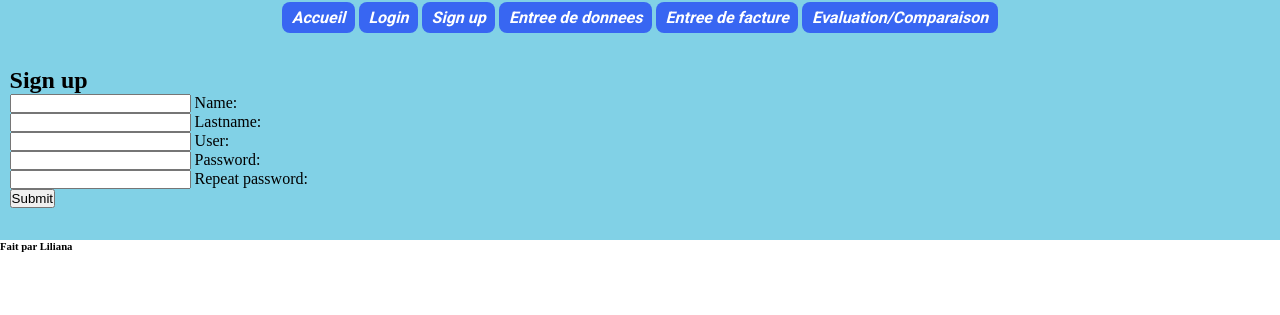
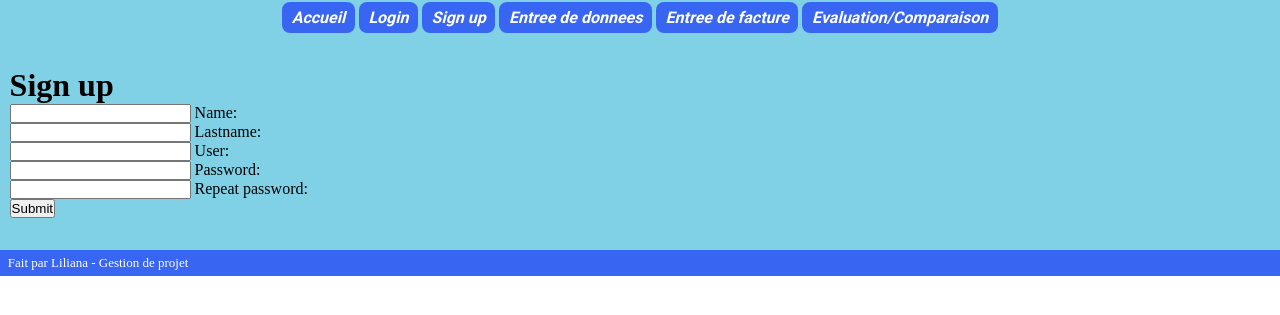
Before and after one commit to LROM/calculconsommationelectrique, a PHP site: page /sign_up.php in a window 1280 px wide. Shown: the part 92-407 px from the top of the page. Run offline with PHP 8.4, Linux system fonts and the light colour scheme.

Commit message:
set title of pages

```diff
--- a/setbills.php
+++ b/entreedonnees.php
@@ -21,7 +21,7 @@
             require_once 'section/menu.php';
             ?>
             <div class="container">
-                    <div class="title">Registre de Consommation</div>
+                    <h1>Entree de donnees</h1>
                     <br><br>
                         <form action = "form_reg_1">
                             <div class ="appareils-details">
--- a/setconsomation.php
+++ b/entreefacture.php
@@ -24,7 +24,7 @@
 
             <div class="container">
 
-                <p>TODO ajouter la facture</p>
+                <h1>Entree de facture</h1>
 
 
 
--- a/evaluation.php
+++ b/evaluation.php
@@ -21,7 +21,7 @@
 
 
             <div class="container">
-                <H>Evaluation</H>
+                <h1>Evaluation</h1>
                 <p>TODO evaluer la consomation des appareils vs facture</p>
             </div>
 
--- a/index.php
+++ b/index.php
@@ -24,7 +24,7 @@
 
 
             <div class="container">
-                <p>Bienvenue</p>
+                <h1>Accueil</h1>
                 <h>Mode de Calcul de la Consommation électrique</h>
                         <form action = "form_index">
                                     <br>
--- a/login.php
+++ b/login.php
@@ -23,8 +23,9 @@
             ?>
 
     <div class="container">
+    <h1>Login</h1>
         <form class="form">
-                      <h2 class"form_title">Login</h2>
+
                      <!-- <p class "form_paragraph"> New user <a href="#" class="form_link">Register</a></p>-->
                   <div class="form_container">
                       <!--<div class="form_group">
--- a/mystyle.css
+++ b/mystyle.css
@@ -40,6 +40,13 @@
 .container{
     background: #81d1e6;
     padding: 2em .6em;
+}
+
+.footer{
+    font-size: small;
+    background: #3866f2;
+    color:#fff;
+    padding: .4em .6em;
 }
 /*
 body{
--- a/section/footer.php
+++ b/section/footer.php
@@ -1,3 +1,3 @@
-<div>
-    <h6><p>Fait par Liliana</p></h6>
+<div class="footer">
+    <p>Fait par Liliana - Gestion de projet</p>
 </div>
--- a/section/menu.php
+++ b/section/menu.php
@@ -2,7 +2,7 @@
     <a class = "menu_option" href="index.php">Accueil</a>
     <a class = "menu_option" href="login.php">Login</a>
     <a class = "menu_option" href="sign_up.php">Sign up</a>
-    <a class = "menu_option" href="setbills.php">Entree de donnees</a>
-    <a class = "menu_option" href="setconsomation.php">Entree de facture</a>
+    <a class = "menu_option" href="entreedonnees.php">Entree de donnees</a>
+    <a class = "menu_option" href="entreefacture.php">Entree de facture</a>
     <a class = "menu_option" href="evaluation.php">Evaluation/Comparaison</a>
 </div>
--- a/sign_up.php
+++ b/sign_up.php
@@ -22,8 +22,9 @@
 
 
     <div class="container">
+    <h1>Sign up</h1>
       <form class="form">
-                      <h2 class"form_title">Sign up</h2>
+
                       <!--<p class "form_paragraph"> New user <a href="#" class="form_link">Sign up</a></p>-->
 
                   <div class="form_container">
```
